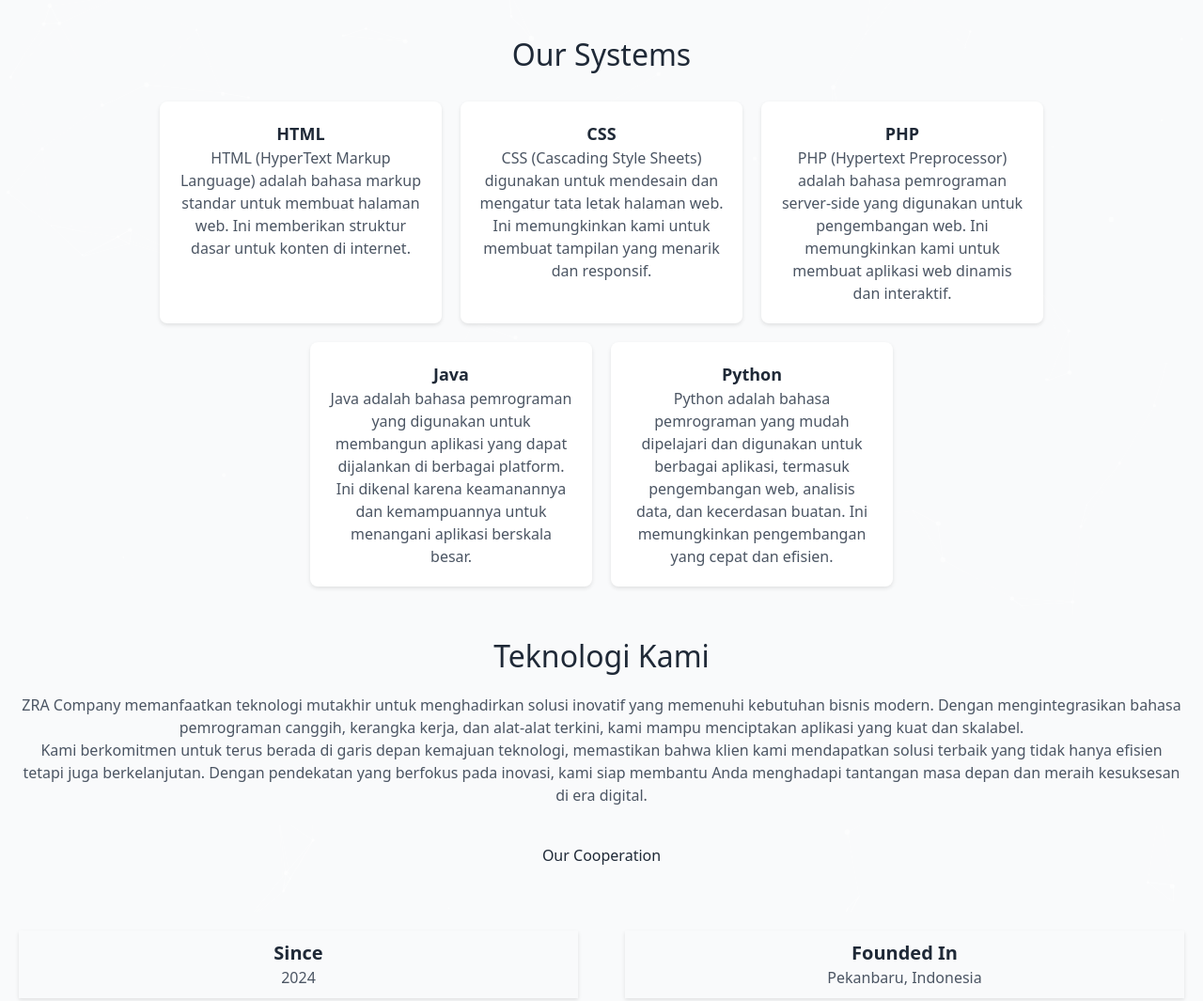
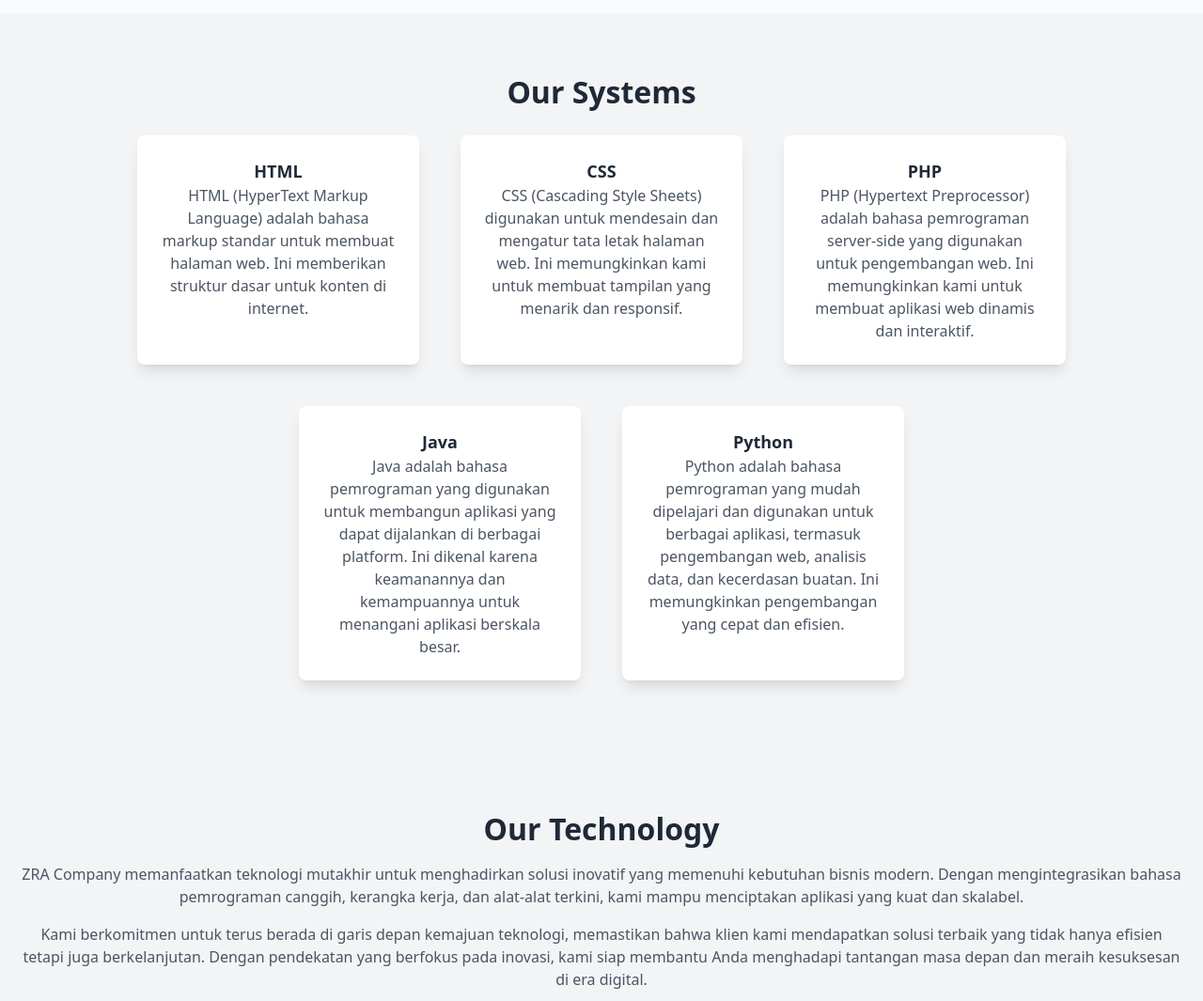
Before and after one commit to ZraXD/zracompany.github.io, a plain HTML site: page index.html in a window 1280 px wide. Shown: the part 1440-2505 px from the top of the page at 94% size. Drawn offline with nearby package versions, Linux system fonts and the light colour scheme; a web font is replaced by a local one.

Commit message:
Update index.html

```diff
--- a/index.html
+++ b/index.html
@@ -248,11 +248,11 @@
     <!-- Vision and Mission Section -->
     <div class="container mx-auto px-4 py-16">
         <div class="text-center mb-12">
-            <h2 class="text-3xl font-bold text-gray-800">Company Visions & Missions</h2>
-            <p class="text-md text-gray-600">Discover our vision and mission.</p>
+            <h2 class="text-3xl font-bold text-gray-800 scroll-animation">Company Visions & Missions</h2>
+            <p class="text-md text-gray-600 scroll-animation">Discover our vision and mission.</p>
         </div>
         <div class="flex flex-wrap justify-center gap-10">
-            <div class="max-w-md bg-white shadow-lg rounded-lg overflow-hidden">
+            <div class="max-w-md bg-white shadow-lg rounded-lg overflow-hidden scroll-animation">
                 <div class="px-6 py-4">
                     <h3 class="font-bold text-xl mb-2 text-gray-800">Our Vision</h3>
                     <p class="text-gray-600 text-base">
@@ -261,7 +261,7 @@
                 </div>
             </div>
 
-            <div class="max-w-md bg-white shadow-lg rounded-lg overflow-hidden">
+            <div class="max-w-md bg-white shadow-lg rounded-lg overflow-hidden scroll-animation">
                 <div class="px-6 py-4">
                     <h3 class="font-bold text-xl mb-2 text-gray-800">Our Mission</h3>
                     <p class="text-gray-600 text-base">
@@ -308,27 +308,27 @@
         </div>
 
     <!-- Systems Section -->
-    <div class="systems-section" id="systems">
+    <div class="systems-section bg-gray-100 py-16" id="systems">
         <div class="container mx-auto">
-            <h2>Our Systems</h2>
-            <div class="flex flex-wrap justify-center">
-                <div class="system-card">
+            <h2 class="text-4xl font-bold text-center text-gray-800 mb-8">Our Systems</h2>
+            <div class="flex flex-wrap justify-center gap-6">
+                <div class="system-card bg-white shadow-lg rounded-lg p-6 transition-transform transform hover:scale-105 hover:shadow-xl">
                     <h3 class="font-bold text-lg text-gray-800">HTML</h3>
                     <p class="text-gray-600">HTML (HyperText Markup Language) adalah bahasa markup standar untuk membuat halaman web. Ini memberikan struktur dasar untuk konten di internet.</p>
                 </div>
-                <div class="system-card">
+                <div class="system-card bg-white shadow-lg rounded-lg p-6 transition-transform transform hover:scale-105 hover:shadow-xl">
                     <h3 class="font-bold text-lg text-gray-800">CSS</h3>
                     <p class="text-gray-600">CSS (Cascading Style Sheets) digunakan untuk mendesain dan mengatur tata letak halaman web. Ini memungkinkan kami untuk membuat tampilan yang menarik dan responsif.</p>
                 </div>
-                <div class="system-card">
+                <div class="system-card bg-white shadow-lg rounded-lg p-6 transition-transform transform hover:scale-105 hover:shadow-xl">
                     <h3 class="font-bold text-lg text-gray-800">PHP</h3>
                     <p class="text-gray-600">PHP (Hypertext Preprocessor) adalah bahasa pemrograman server-side yang digunakan untuk pengembangan web. Ini memungkinkan kami untuk membuat aplikasi web dinamis dan interaktif.</p>
                 </div>
-                <div class="system-card">
+                <div class="system-card bg-white shadow-lg rounded-lg p-6 transition-transform transform hover:scale-105 hover:shadow-xl">
                     <h3 class="font-bold text-lg text-gray-800">Java</h3>
                     <p class="text-gray-600">Java adalah bahasa pemrograman yang digunakan untuk membangun aplikasi yang dapat dijalankan di berbagai platform. Ini dikenal karena keamanannya dan kemampuannya untuk menangani aplikasi berskala besar.</p>
                 </div>
-                <div class="system-card">
+                <div class="system-card bg-white shadow-lg rounded-lg p-6 transition-transform transform hover:scale-105 hover:shadow-xl">
                     <h3 class="font-bold text-lg text-gray-800">Python</h3>
                     <p class="text-gray-600">Python adalah bahasa pemrograman yang mudah dipelajari dan digunakan untuk berbagai aplikasi, termasuk pengembangan web, analisis data, dan kecerdasan buatan. Ini memungkinkan pengembangan yang cepat dan efisien.</p>
                 </div>
@@ -337,13 +337,13 @@
     </div>
 
     <!-- Technology Section -->
-    <div class="technology-section" id="technology">
+    <div class="technology-section bg-gray-100 py-16" id="technology">
         <div class="container mx-auto">
-            <h2>Teknologi Kami</h2>
-            <p>
+            <h2 class="text-4xl font-bold text-center text-gray-800 mb-6">Our Technology</h2>
+            <p class="text-lg text-gray-600 mb-4">
                 ZRA Company memanfaatkan teknologi mutakhir untuk menghadirkan solusi inovatif yang memenuhi kebutuhan bisnis modern. Dengan mengintegrasikan bahasa pemrograman canggih, kerangka kerja, dan alat-alat terkini, kami mampu menciptakan aplikasi yang kuat dan skalabel.
             </p>
-            <p>
+            <p class="text-lg text-gray-600">
                 Kami berkomitmen untuk terus berada di garis depan kemajuan teknologi, memastikan bahwa klien kami mendapatkan solusi terbaik yang tidak hanya efisien tetapi juga berkelanjutan. Dengan pendekatan yang berfokus pada inovasi, kami siap membantu Anda menghadapi tantangan masa depan dan meraih kesuksesan di era digital.
             </p>
         </div>
```
